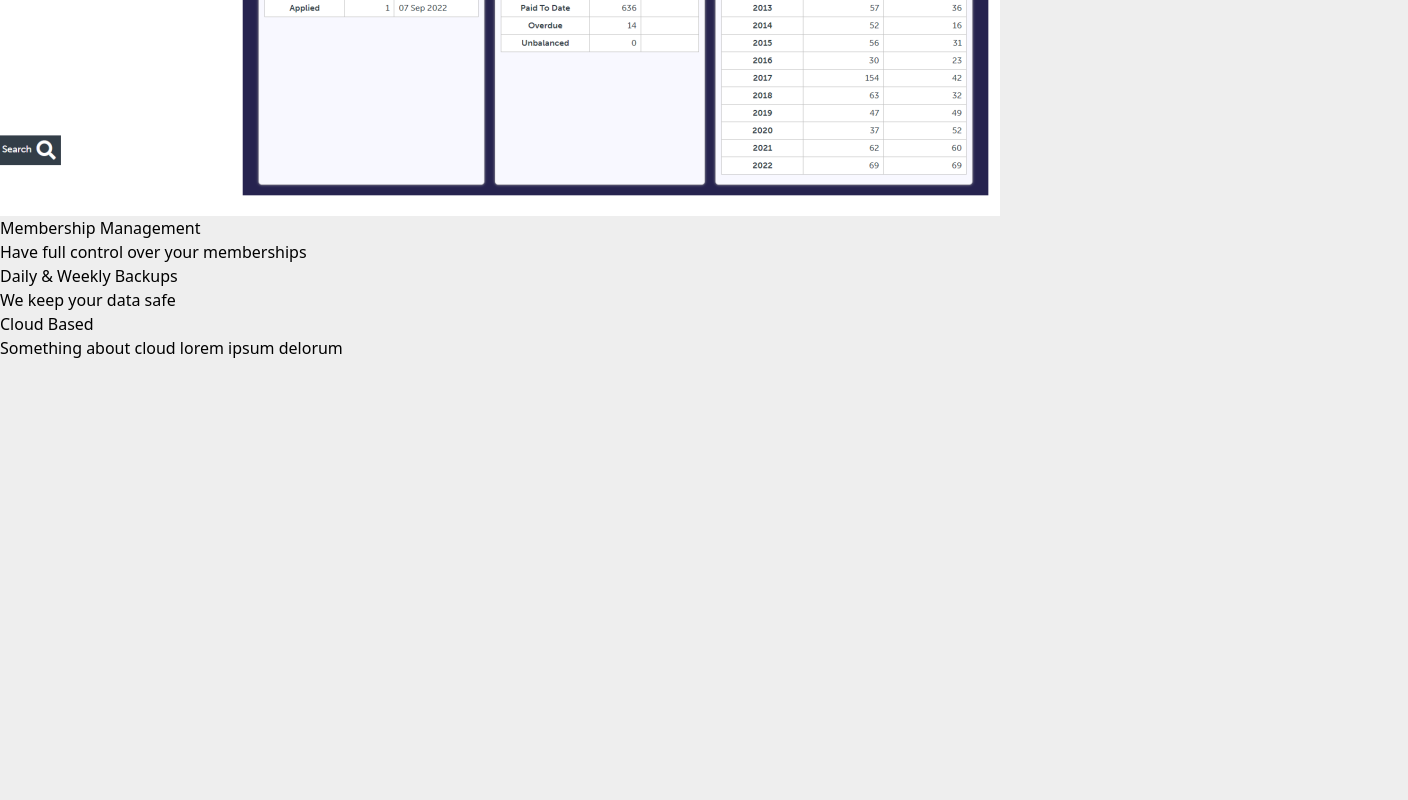
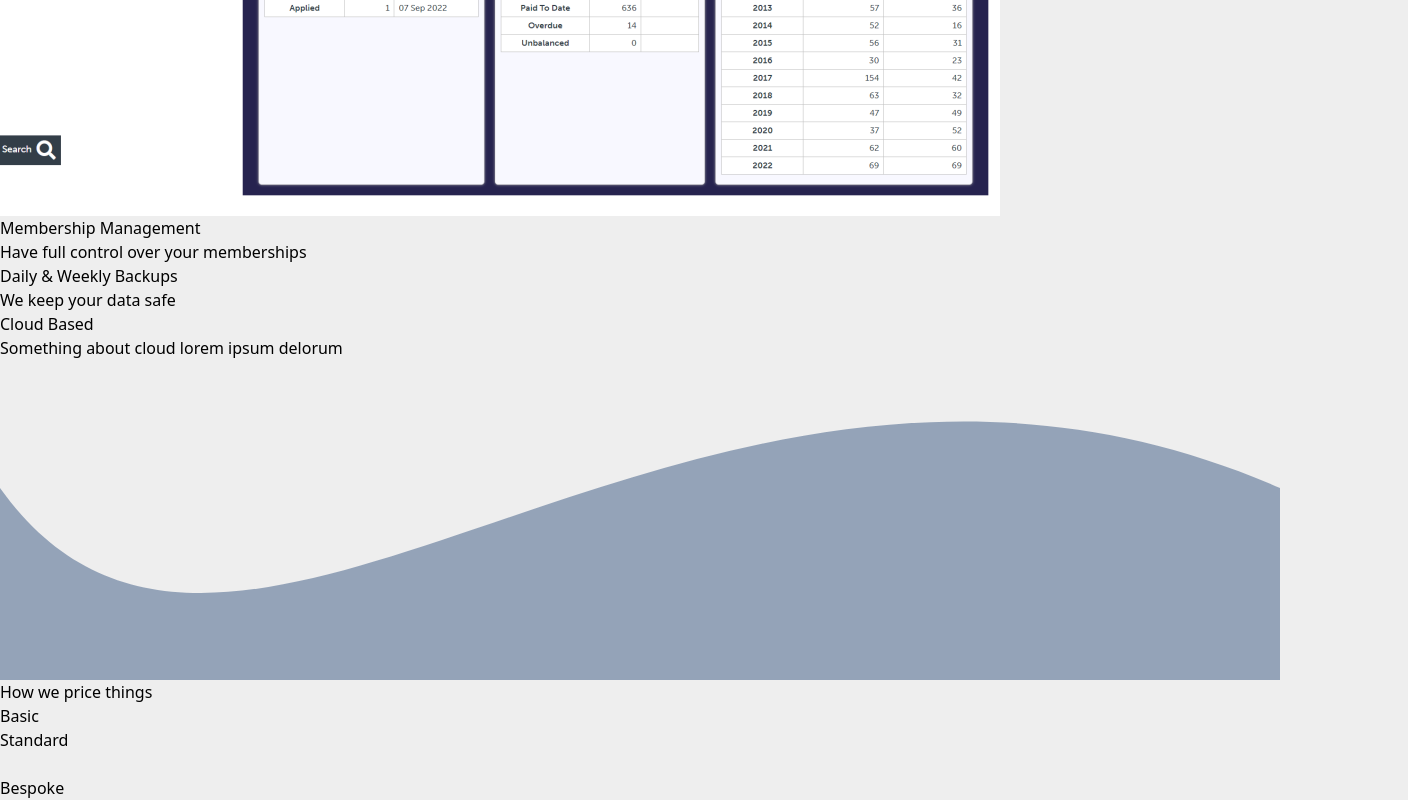
Before and after one commit to ajbates93/hci-cms-microsite, a Vue app: page / in a window 1280 px wide. Shown: the part 2118-2918 px from the top of the page, 1408 px wide, since content can reach past the window. Before the commit the page ends 2478 px from the top, so only its background shows below. Built offline with nearby package versions, Linux system fonts and the light colour scheme.

Commit message:
feat: add pricing section

```diff
--- a/src/App.vue
+++ b/src/App.vue
@@ -1,8 +1,9 @@
 <script setup lang="ts">
 import Banner from "./components/Banner.vue";
 import Header from "./components/Header.vue";
-import DarkDivider from "./components/DarkDivider.vue";
+import Divider from "./components/Divider.vue";
 import Features from "./components/Features.vue";
+import Pricing from "./components/Pricing.vue";
 
 
 </script>
@@ -10,9 +11,15 @@ import Features from "./components/Features.vue";
 <template>
   <Header />
   <Banner />
-  <main id="main" role="main" dark:bg-slate-7 bg-slate-3 transition min-h-300 text-center>
-    <DarkDivider />
-    <Features />
+  <main id="main" role="main" dark:bg-slate-7 bg-slate-3 transition text-center>
+    <Divider theme="dark" />
+    <section id="features">
+      <Features />
+    </section>
+    <section id="pricing" dark:bg-dark bg-white>
+      <Divider theme="dark" flip />
+      <Pricing />
+    </section>
   </main>
 </template>
 
--- a/src/assets/css/style.css
+++ b/src/assets/css/style.css
@@ -14,9 +14,15 @@ html {
 html.dark {
   background-color: #0f172a;
 }
-html.dark #divider svg {
+html.dark #divider.dark svg {
   fill: #0f172a;
 }
-html #divider svg {
+html.dark #divider.light svg {
+  fill: rgba(51, 65, 85);
+}
+html #divider.dark svg {
   fill: #eee;
 }
+html #divider.light svg {
+  fill: #ddd;
+}
--- a/src/assets/css/style.less
+++ b/src/assets/css/style.less
@@ -20,12 +20,22 @@ html {
 // helper utilities
 
 html.dark {
-  #divider svg {
-    fill: #0f172a;
+  #divider {
+    &.dark svg {
+      fill: #0f172a;
+    }
+    &.light svg {
+      fill: rgba(51,65,85);
+    }
+}
+}
+html {
+  #divider {
+    &.dark svg {
+      fill: #eee;
+    }
+    &.light svg {
+      fill: #ddd;
+    }
   }
 }
-html {
-  #divider svg {
-    fill: #eee;
-  }
-}
--- a/src/components/DarkDivider.vue
+++ /dev/null
@@ -1,5 +0,0 @@
-<template>
-  <div id="divider" dark:bg-slate-7 bg-slate-3>
-    <svg viewBox="0 0 500 125" preserveAspectRatio="none" style="height: 100%; width: 100%;"><path d="M0.00,49.99 C133.41,87.33 271.49,-49.99 500.00,49.99 L500.00,0.00 L0.00,0.00 Z" style="stroke: none;"></path></svg>
-  </div>
-</template>
--- /dev/null
+++ b/src/components/Divider.vue
@@ -0,0 +1,25 @@
+<template>
+  <div id="divider" :class="[theme === 'dark' ? 'dark' : 'light', !flip ? 'dark:bg-slate-7 bg-slate-3' : 'dark:bg-dark bg-slate-4']">
+    <svg v-if="!flip" viewBox="0 0 500 125" preserveAspectRatio="none" style="height: 100%; width: 100%;"><path d="M0.00,49.99 C133.41,87.33 271.49,-49.99 500.00,49.99 L500.00,0.00 L0.00,0.00 Z" style="stroke: none;"></path></svg>
+    <svg v-else viewBox="0 0 500 125" preserveAspectRatio="none" style="height: 100%; width: 100%;"><path d="M0.00,49.98 C93.40,180.11 271.49,-49.98 500.00,49.98 L500.00,0.00 L0.00,0.00 Z" style="stroke: none;"></path></svg>
+  </div>
+</template>
+
+<script setup lang="ts">
+  interface Props {
+    theme: string,
+    flip?: boolean
+  }
+  const { theme, flip } = defineProps<Props>()
+
+  // const { theme, flip } = defineProps({
+  //   theme: {
+  //     type: String,
+  //     required: true
+  //   },
+  //   flip: {
+  //     type: Boolean,
+  //     required: false
+  //   }
+  // })
+</script>
--- a/src/components/Features.vue
+++ b/src/components/Features.vue
@@ -7,7 +7,7 @@ const targetIsVisible = useElementVisibility(features)
 </script>
 
 <template>
-  <section ref="features" transition opacity-0 dark:text="#fff"
+  <div ref="features" transition opacity-0 dark:text="#fff"
     max-w-300 mx-auto px10
     :class="targetIsVisible ? ['active opacity-100'] : ''">
     <div class="section" mb15 text-left flex justify-between>
@@ -40,7 +40,7 @@ const targetIsVisible = useElementVisibility(features)
       <div text-5xl mb5 font-bold class="feature-title">Cloud Based</div>
       <div text-xl mb5 font-mono class="feature-subtitle">Something about cloud lorem ipsum delorum</div>
     </div>
-  </section>
+  </div>
 </template>
 
 <style scoped>
--- /dev/null
+++ b/src/components/Pricing.vue
@@ -0,0 +1,15 @@
+<script setup lang="ts">
+import PricingTable from './PricingTable.vue';
+
+</script>
+
+<template>
+  <div max-w-300 mx-auto min-h-300>
+    <div text-5xl text-white>How we price things</div>
+    <PricingTable />
+  </div>
+</template>
+
+<style scoped lang="less">
+
+</style>
--- /dev/null
+++ b/src/components/PricingTable.vue
@@ -0,0 +1,31 @@
+<script setup lang="ts">
+
+</script>
+
+<template>
+  <div id="pricingTable">
+    <div class="table-inner"
+      grid grid-cols-5>
+      <div class="pt-column" bg-gray></div>
+      <div class="pt-column" shadow rounded-lg bg-white>
+        <div class="pt-col-header" text-xl>Basic</div>
+      </div>
+      <div class="pt-column" shadow rounded-lg bg-white>
+        <div class="pt-col-header" text-xl>Standard</div>
+
+      </div>
+      <div class="pt-column"
+        style="scale: 1.2;" bg-green-7 shadow rounded-lg bg-white>
+        <div class="pt-col-header" text-3xl>Premium</div>
+
+      </div>
+      <div class="pt-column" shadow rounded-lg bg-white>
+        <div class="pt-col-header" text-xl>Bespoke</div>
+
+      </div>
+    </div>
+  </div>
+</template>
+<style scoped>
+
+</style>
```
